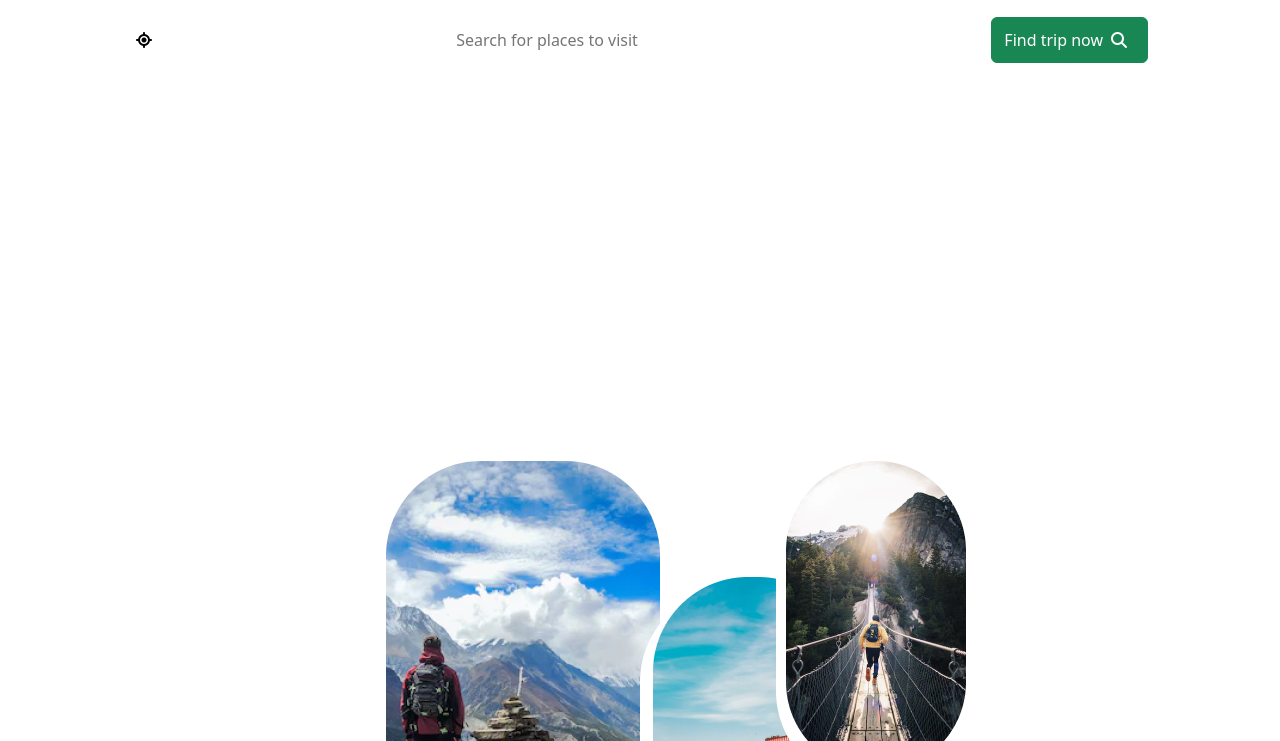
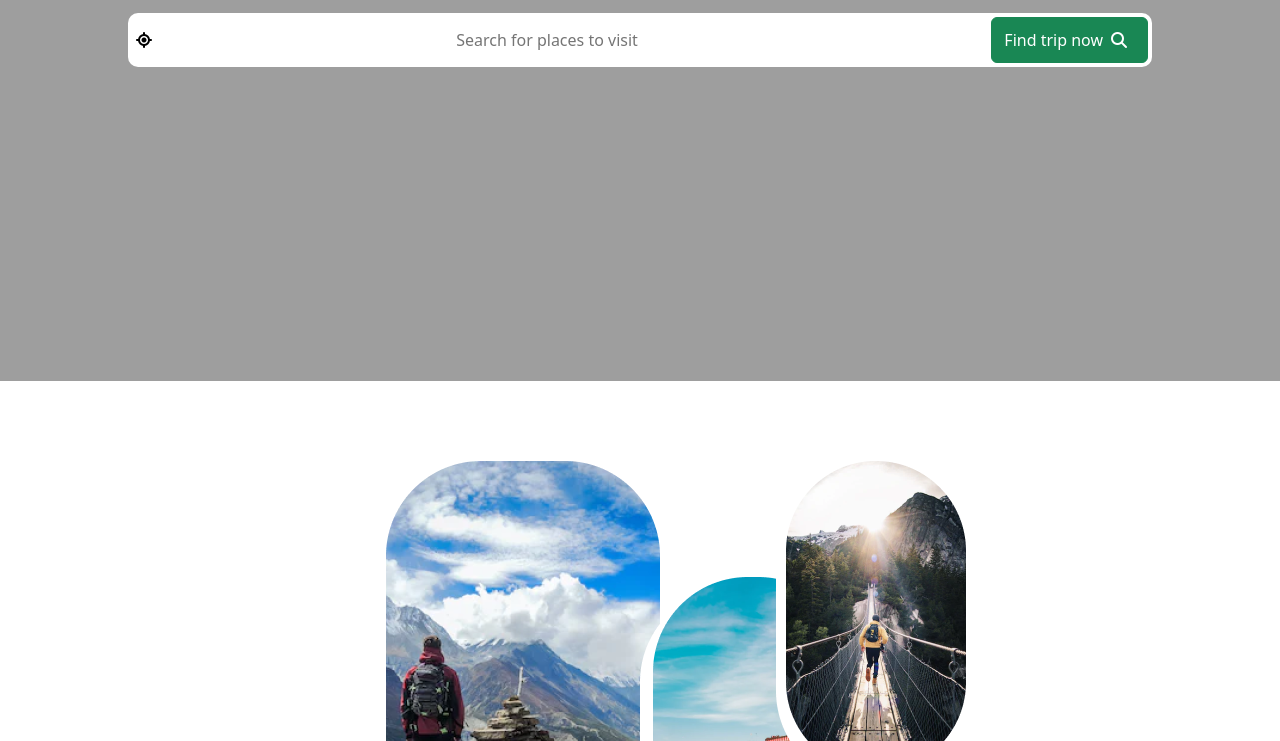
Before and after one commit to abdocs2004/Travilifa, a plain HTML site: page index.html in a window 1280 px wide. Shown: the part 419-1160 px from the top of the page. Drawn offline with nearby package versions, Linux system fonts and the light colour scheme; the site is published under a folder, as on GitHub Pages, so addresses that start at the root find nothing.

Commit message:
edit img

```diff
--- a/style.css
+++ b/style.css
@@ -72,7 +72,7 @@ nav ul li {
 
 .main {
     height: 100svh;
-    background-image: url('/img/beautiful-coastline-landscape.jpg');
+    background-image: url('beautiful-coastline-landscape.jpg');
     background-repeat: no-repeat;
     background-size: cover;
     background-position: center;
```
